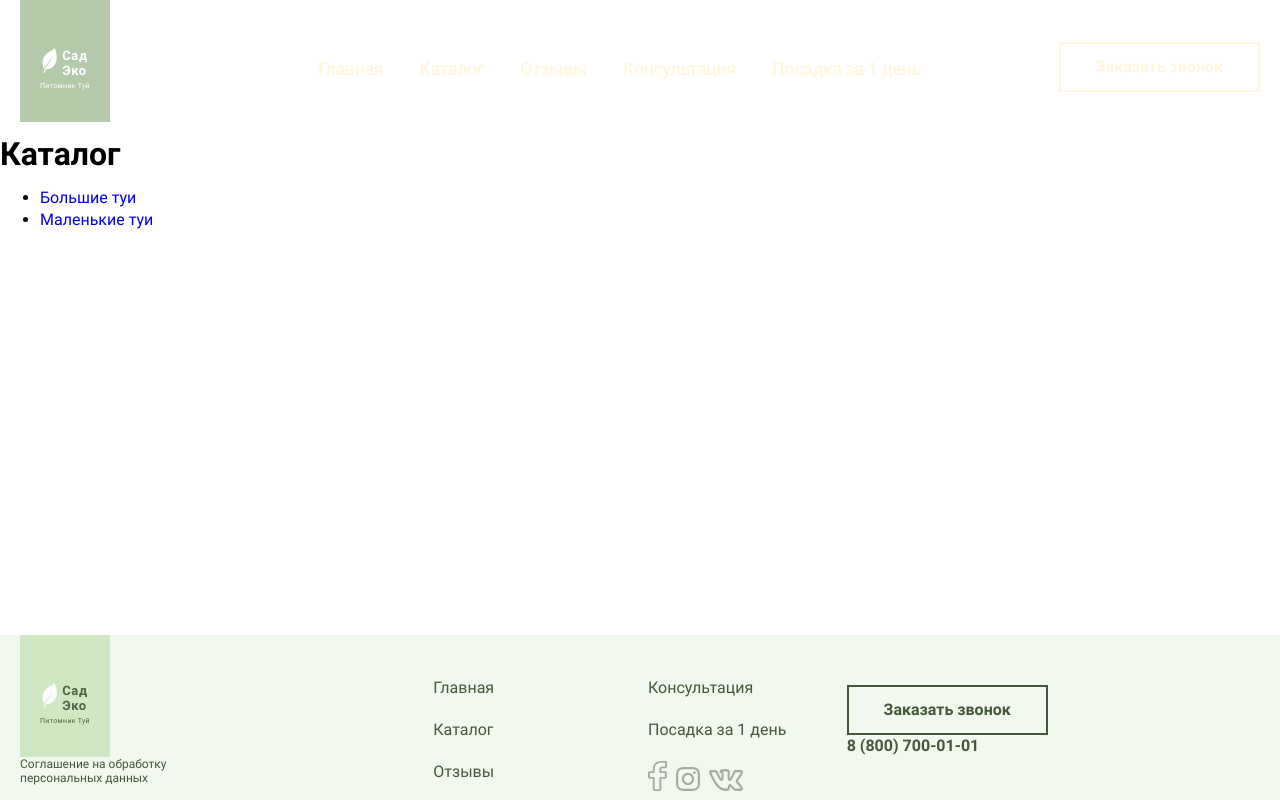
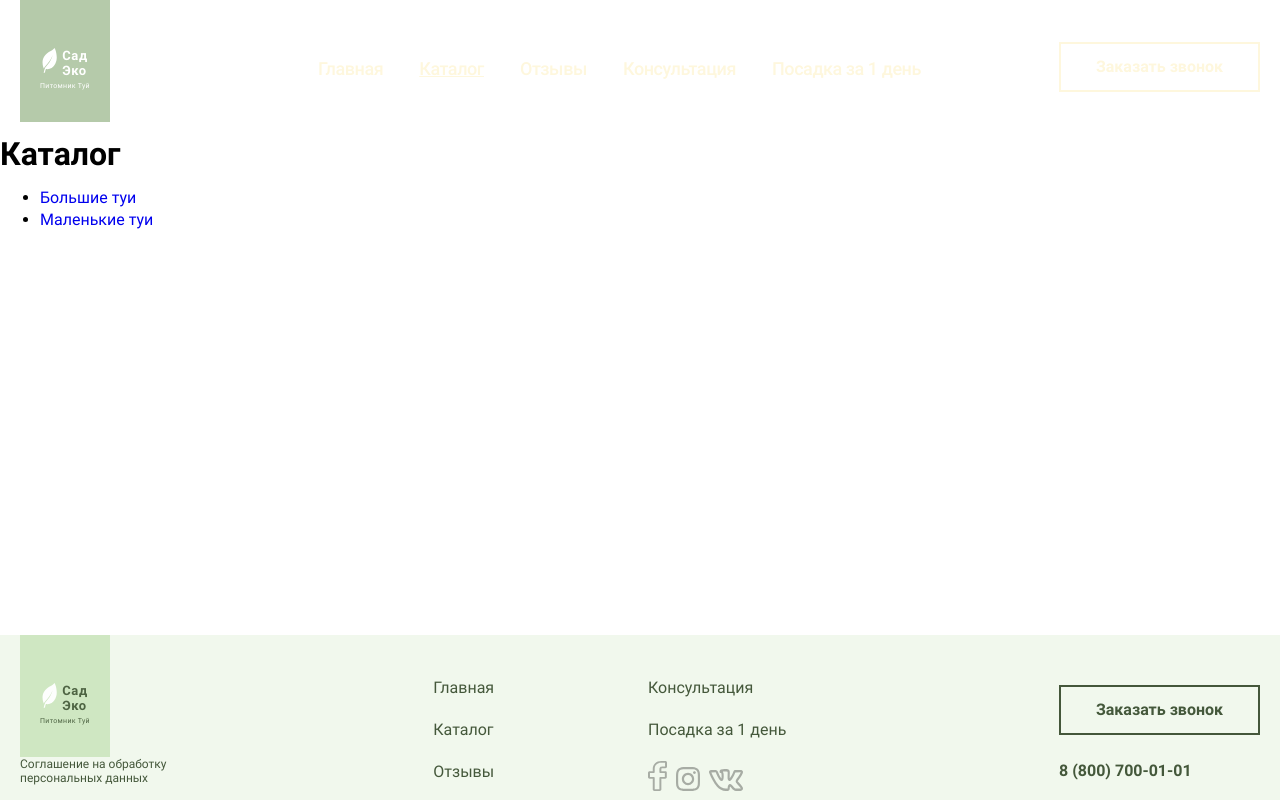
Before and after one commit to IlyaPridanov/tui-react, a React (Create React App) app: page /catalog in a window 1280 px wide. Built offline with nearby package versions, Linux system fonts and the light colour scheme.

Commit message:
feat: nav-footer

```diff
--- a/src/footer/Footer.js
+++ b/src/footer/Footer.js
@@ -2,6 +2,7 @@ import {ReactComponent as Logo} from '../img/icon-logo.svg';
 import {ReactComponent as Facebook} from '../img/icon-fb.svg';
 import {ReactComponent as Insta} from '../img/icon-insta.svg';
 import {ReactComponent as Vk} from '../img/icon-vk.svg';
+import { NavLink} from 'react-router-dom';
 
 function Footer () {
   const socArr = [
@@ -20,11 +21,26 @@ function Footer () {
   ]
 
   const linkArr = [
-    "Главная",
-    "Каталог",
-    "Отзывы",
-    "Консультация",
-    "Посадка за 1 день",
+    {
+      name: "Главная",
+      link: "/",
+    },
+    {
+      name: "Каталог",
+      link: "/catalog",
+    },
+    {
+      name: "Отзывы",
+      link: "/reviews",
+    },
+    {
+      name: "Консультация",
+      link: "/consultation",
+    },
+    {
+      name: "Посадка за 1 день",
+      link: "/oneday",
+    },
   ]
 
   return (
@@ -41,8 +57,8 @@ function Footer () {
           <ul className="footer__list">
             {
               linkArr.map((itemLink) =>
-                <li className="footer__item" key={itemLink}>
-                  <a className="footer__item-link" href="#">{itemLink}</a>
+                <li className="footer__item" key={itemLink.name}>
+                  <NavLink className="footer__item-link" to={itemLink.link}>{itemLink.name}</NavLink>
                 </li>
               )
             }
--- a/src/header/Nav.js
+++ b/src/header/Nav.js
@@ -1,4 +1,4 @@
-import { Link } from 'react-router-dom';
+import { NavLink} from 'react-router-dom';
 
 const navData = [
   { "link": "/", "text": "Главная"},
@@ -10,7 +10,11 @@ const navData = [
 
 function Nav () {
   // const listItem = navData.map(item=><li key={item.link} className="nav__item"><a href={item.link} className="nav__link">{item.text}</a></li>)
-  const listItem = navData.map(item=><li key={item.link} className="nav__item"><Link to={item.link} className="nav__link">{item.text}</Link></li>)
+  const listItem = navData.map( item=>
+    <li key={item.link} className="nav__item">
+      <NavLink to={item.link} className="nav__link">{item.text}</NavLink>
+    </li>
+  )
 
   return (
     <nav className="nav nav--inactive js-nav-header">
--- a/src/sass/blocks/footer.scss
+++ b/src/sass/blocks/footer.scss
@@ -5,6 +5,26 @@
 .footer__row {
     display: grid;
     grid-template-columns: 1fr 1fr 1fr;
+
+    @media screen and (max-width: 768px) {
+        grid-template-columns: 1fr 1fr;
+    }
+
+    @media screen and (max-width: 576px) {
+        display: block;
+    }
+}
+
+.footer__column {
+    &:last-child {
+        @media screen and (max-width: 1440px) {
+            justify-self: end;
+        }
+
+        @media screen and (max-width: 768px) {
+            justify-self: start;
+        }
+    }
 }
 
 .footer__logo {
@@ -148,6 +168,10 @@
         border-color: $secondary-color;
         transition: $transition;
     }
+
+    @media screen and (max-width: 1440px) {
+        margin-bottom: 25px;
+    }
 }
 
 .footer__tel-link {
--- a/src/sass/blocks/nav.scss
+++ b/src/sass/blocks/nav.scss
@@ -26,6 +26,11 @@
     letter-spacing: -0.025em;
     text-decoration: none;
     color: $primary-color;
+    text-decoration: none;
+
+    &.active {
+        text-decoration: underline;
+    }
 }
 
 @media(max-width:$min-desktop) {
```
